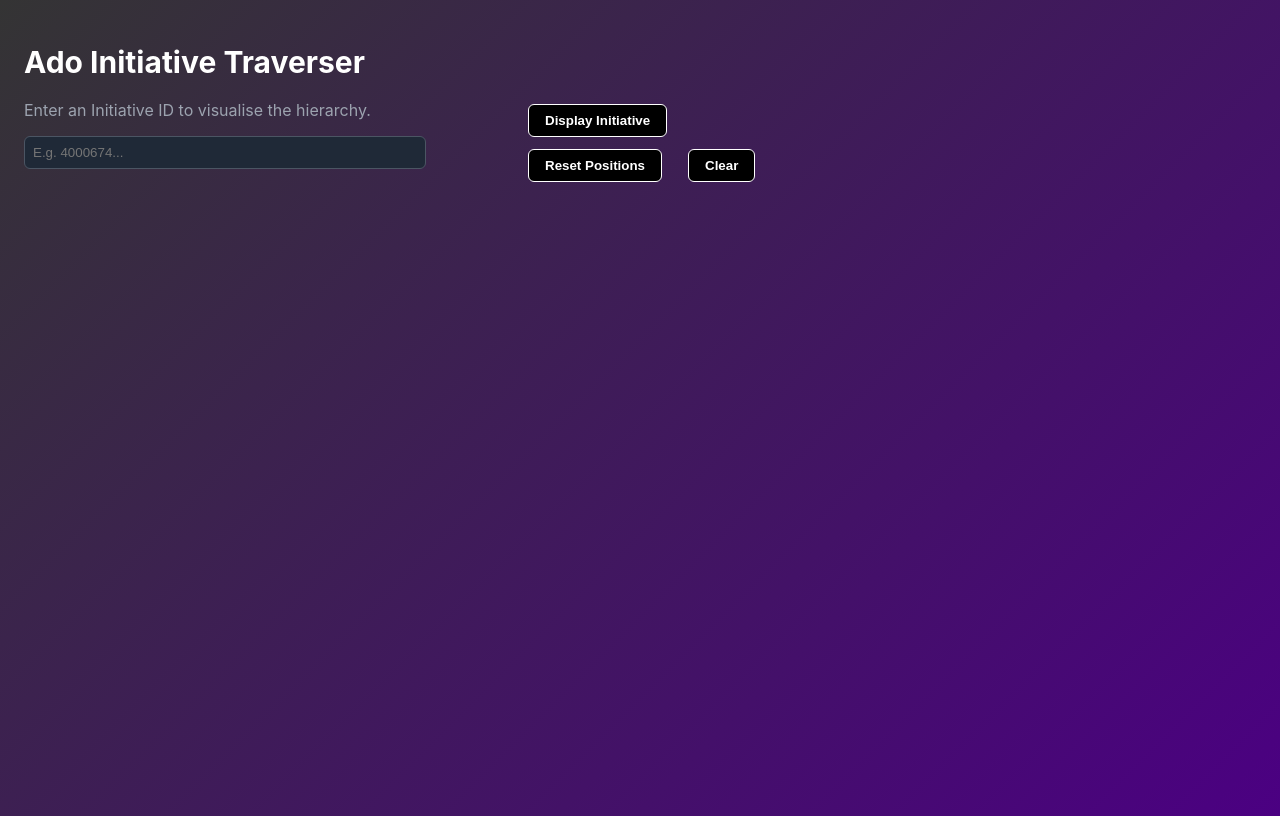
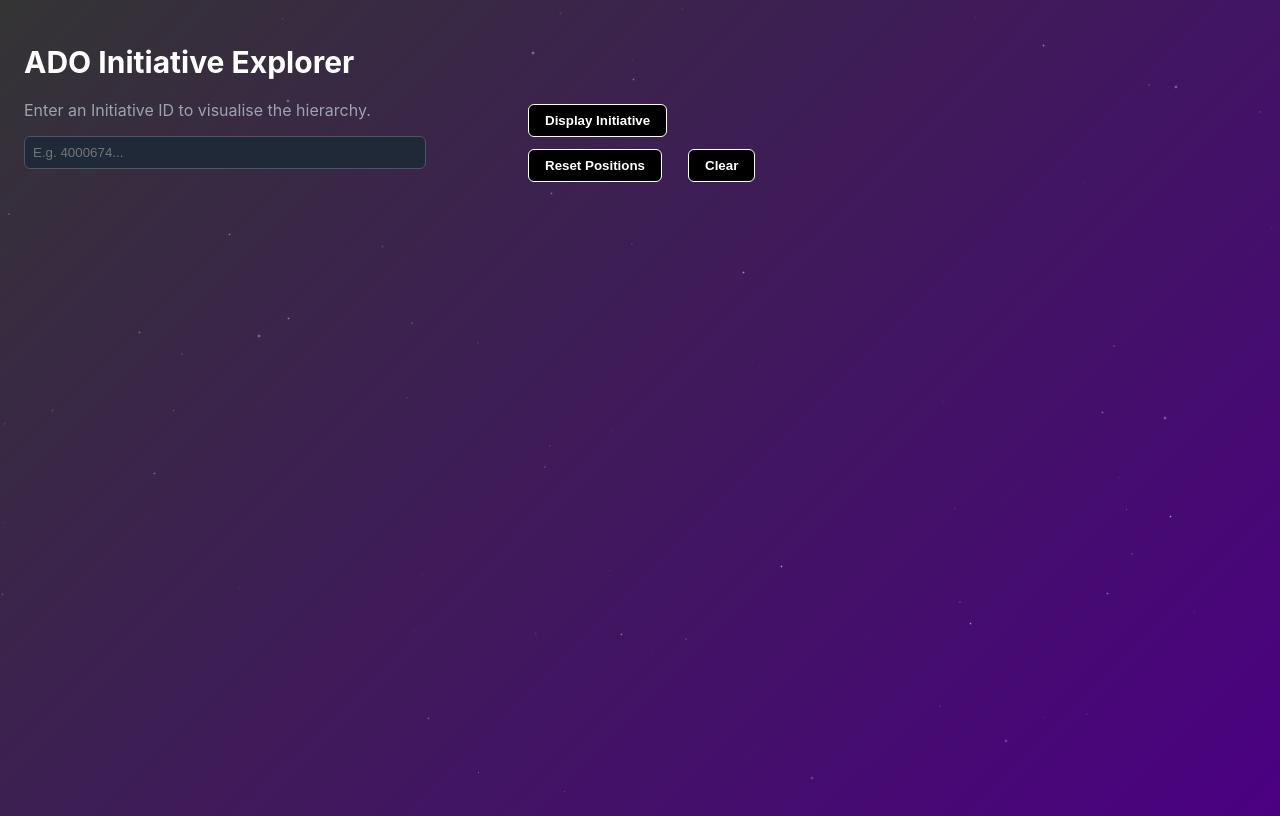
Before and after one commit to bawardle/epic-visualiser, a plain HTML site: page index.html in a window 1280 px wide. Drawn offline with Linux system fonts and the light colour scheme.

Commit message:
"update"

```diff
--- a/index.html
+++ b/index.html
@@ -3,7 +3,7 @@
 <head>
     <meta charset="UTF-8">
     <meta name="viewport" content="width=device-width, initial-scale=1.0">
-    <title>Epic Estimation Visualiser</title>
+    <title>ADO Initiative Explorer</title>
     <style>
         body { font-family: 'Inter', sans-serif; background: linear-gradient(135deg, #343434, #4B0082); color: #f0f0f0; }
         #app { position: relative; width: 100%; min-height: 100vh; overflow: auto; }
@@ -44,13 +44,37 @@
             filter: grayscale(100%);
             animation: border-pulse 2s infinite, wobble 4.375s infinite alternate;
         }
+    /* Starry background */
+    #stars-container {
+        position: fixed;
+        top: 0;
+        left: 0;
+        width: 100%;
+        height: 100%;
+        pointer-events: none; /* Allow clicks to pass through */
+        z-index: -2; /* Behind everything else */
+    }
+
+    .star {
+        position: absolute;
+        background: radial-gradient(circle at center, rgba(255, 255, 255, 0.8) 0%, rgba(255, 255, 255, 0) 70%);
+        border-radius: 50%;
+        animation: twinkle 5s infinite ease-in-out alternate;
+    }
+
+    @keyframes twinkle {
+        0% { opacity: 0; transform: scale(0.5); }
+        50% { opacity: 0.7; transform: scale(1); }
+        100% { opacity: 0; transform: scale(0.5); }
+    }
     </style>
 </head>
 <body>
+    <div id="stars-container"></div>
     <div id="app">
 
         <div style="position: absolute; top: 1rem; left: 1rem; z-index: 10;">
-            <h1 style="font-size: 1.875rem; font-weight: bold; color: white;">Ado Initiative Traverser</h1>
+            <h1 style="font-size: 1.875rem; font-weight: bold; color: white;">ADO Initiative Explorer</h1>
             <p style="color: #9ca3af;">Enter an Initiative ID to visualise the hierarchy.</p>
             <div style="margin-top: 1rem;">
                 <input type="text" id="epicIdInput" style="background-color: #1f2937; color: white; border: 1px solid #4b5563; border-radius: 0.375rem; padding: 0.5rem; width: 24rem;" placeholder="E.g. 4000674...">
@@ -494,9 +518,39 @@
             };
 
             visualiseButton.addEventListener('click', fetchHierarchy);
+            epicIdInput.addEventListener('keydown', (event) => {
+                if (event.keyCode === 13) {
+                    fetchHierarchy();
+                }
+            });
             resetButton.addEventListener('click', resetPositions);
             clearButton.addEventListener('click', clearVisualization);
         });
     </script>
+    <script>
+        document.addEventListener('DOMContentLoaded', () => {
+            const starsContainer = document.getElementById('stars-container');
+            const numberOfStars = 100; // Adjust as needed for density
+
+            for (let i = 0; i < numberOfStars; i++) {
+                const star = document.createElement('div');
+                star.className = 'star';
+
+                const size = Math.random() * 3 + 1; // Star size between 1px and 4px
+                star.style.width = `${size}px`;
+                star.style.height = `${size}px`;
+
+                const x = Math.random() * 100; // Percentage of width
+                const y = Math.random() * 100; // Percentage of height
+                star.style.left = `${x}%`;
+                star.style.top = `${y}%`;
+
+                star.style.animationDelay = `${Math.random() * 5}s`; // Random delay for twinkling
+                star.style.animationDuration = `${Math.random() * 3 + 2}s`; // Random duration for twinkling
+
+                starsContainer.appendChild(star);
+            }
+        });
+    </script>
 </body>
 </html>
```
